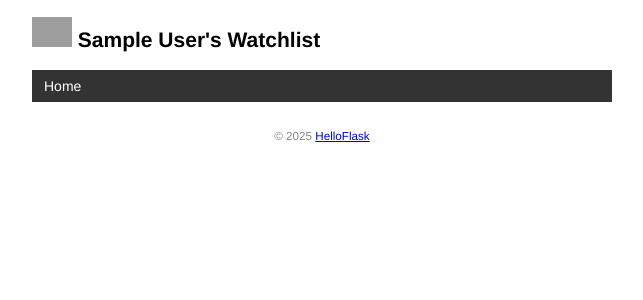
After one commit to zangchuanlei/watchlist, a Flask app: template templates/base.html in a window 1280 px wide. The commit adds this page. Shown: the top 300 px of the page, without its empty margins (318-961 px from the left). Run offline with Flask 3, Linux system fonts and the light colour scheme; the template is opened without the code that fills it: values that come from a table or form of the project are taken from there, others are empty; tables that the repository leaves empty hold one stand-in row (values such as "Sample post"); grey boxes are pictures that could not be loaded.

Commit message:
add base.html template and error template

```diff
--- a/app.py
+++ b/app.py
@@ -46,9 +46,9 @@ movies = [
 
 @app.route('/')
 def index():
-    user = db.session.execute(select(User)).scalar()
+    # user = db.session.execute(select(User)).scalar()
     movies = db.session.execute(select(Movie)).scalars().all()
-    return render_template('index.html', user=user, movies=movies)
+    return render_template('index.html', movies=movies)
 
 
 from sqlalchemy import String, select
@@ -79,6 +79,7 @@ def init_database(drop):
     db.create_all()
     click.echo('Initialized the database.')
 
+
 @app.cli.command()
 def forge():
     db.drop_all()
@@ -98,10 +99,22 @@ def forge():
         {'title': 'The Pork of Music', 'year': '2012'},
     ]
 
-    user=User(name=name)
+    user = User(name=name)
     db.session.add(user)
     for m in movies:
-        movie=  Movie(title=m['title'], year=m['year'])
+        movie = Movie(title=m['title'], year=m['year'])
         db.session.add(movie)
     db.session.commit()
     click.echo('Done!')
+
+
+@app.errorhandler(404)
+def page_not_found(error):
+    # user = db.session.execute(select(User)).scalar()
+    return render_template('404.html')
+
+
+@app.context_processor
+def inject_user():
+    user = db.session.execute(select(User)).scalar()
+    return dict(user=user)
--- /dev/null
+++ b/static/style.css
@@ -0,0 +1,86 @@
+/* 页面整体 */
+body {
+    margin: auto;
+    max-width: 580px;
+    font-size: 14px;
+    font-family: Helvetica, Arial, sans-serif;
+}
+
+/* 页脚 */
+footer {
+    color: #888;
+    margin-top: 15px;
+    text-align: center;
+    padding: 10px;
+}
+
+/* 头像 */
+.avatar {
+    width: 40px;
+}
+
+/* 电影列表 */
+.movie-list {
+    list-style-type: none;
+    padding: 0;
+    margin-bottom: 10px;
+    box-shadow: 0 2px 5px 0 rgba(0, 0, 0, 0.16), 0 2px 10px 0 rgba(0, 0, 0, 0.12);
+}
+
+.movie-list li {
+    padding: 12px 24px;
+    border-bottom: 1px solid #ddd;
+}
+
+.movie-list li:last-child {
+    border-bottom:none;
+}
+
+.movie-list li:hover {
+    background-color: #f8f9fa;
+}
+
+/* 龙猫图片 */
+.totoro {
+    display: block;
+    margin: 0 auto;
+    height: 100px;
+}
+
+nav ul {
+    list-style-type: none;
+    margin: 0;
+    padding: 0;
+    overflow: hidden;
+    background-color: #333;
+}
+
+nav li {
+    float: left;
+}
+
+nav li a {
+    display: block;
+    color: white;
+    text-align: center;
+    padding: 8px 12px;
+    text-decoration: none;
+}
+
+nav li a:hover {
+    background-color: #111;
+}
+
+.float-right {
+    float: right;
+}
+
+.imdb {
+    font-size: 12px;
+    font-weight: bold;
+    color: black;
+    text-decoration: none;
+    background: #F5C518;
+    border-radius: 5px;
+    padding: 3px 5px;
+}
--- /dev/null
+++ b/templates/base.html
@@ -0,0 +1,27 @@
+<!DOCTYPE html>
+<html lang="en">
+<head>
+    {% block head %}
+    <meta charset="utf-8">
+    <meta name="viewport" content="width=device-width, initial-scale=1.0">
+    <title>{{ user.name }}'s Watchlist</title>
+    <link rel="icon" href="{{ url_for('static', filename='favicon.ico') }}">
+    <link rel="stylesheet" href="{{ url_for('static', filename='style.css') }}" type="text/css">
+    {% endblock %}
+</head>
+<body>
+    <h2>
+        <img alt="Avatar" class="avatar" src="{{ url_for('static', filename='images/avatar.png') }}">
+        {{ user.name }}'s Watchlist
+    </h2>
+    <nav>
+        <ul>
+            <li><a href="{{ url_for('index') }}">Home</a></li>
+        </ul>
+    </nav>
+    {% block content %}{% endblock %}
+    <footer>
+        <small>&copy; 2025 <a href="http://helloflask.com/book/3">HelloFlask</a></small>
+    </footer>
+</body>
+</html>
```
Also changed, not shown: templates/404.html (added, +12 -0 lines), templates/index.html (+14 -25 lines).
